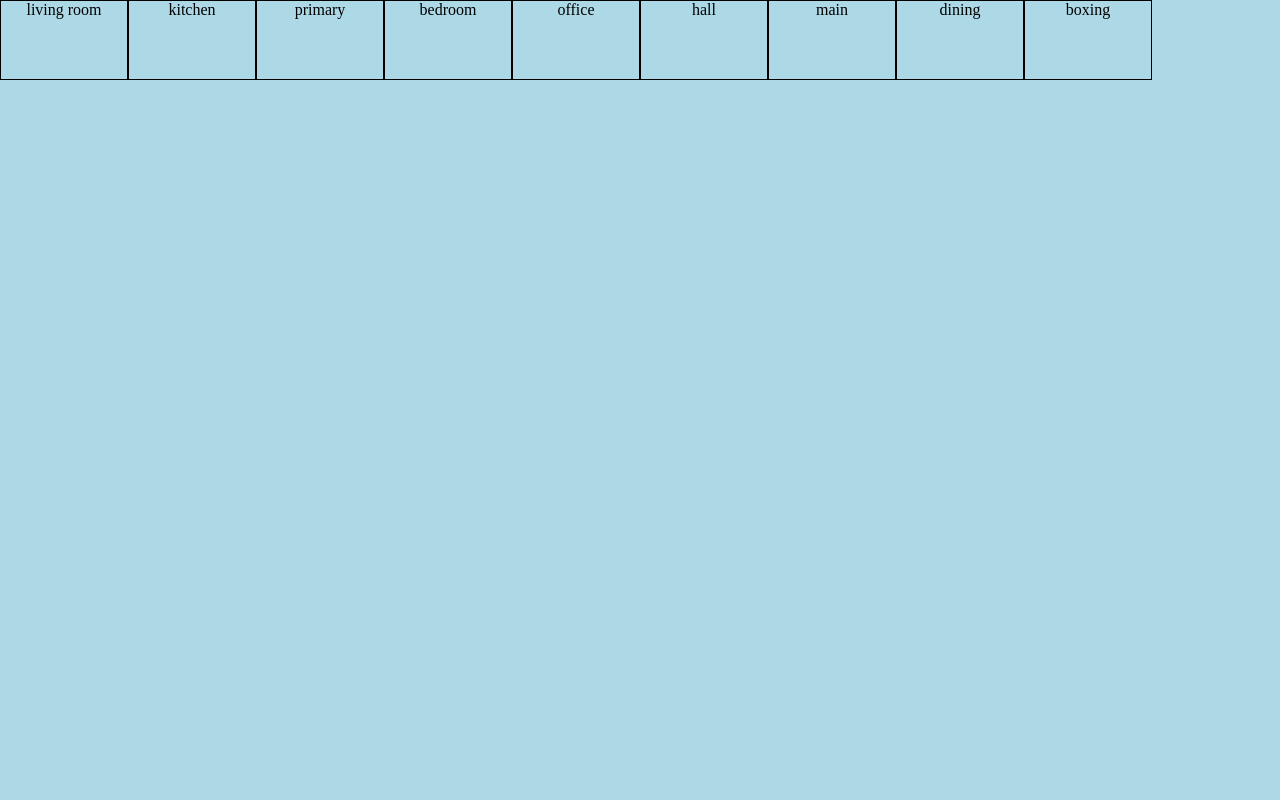
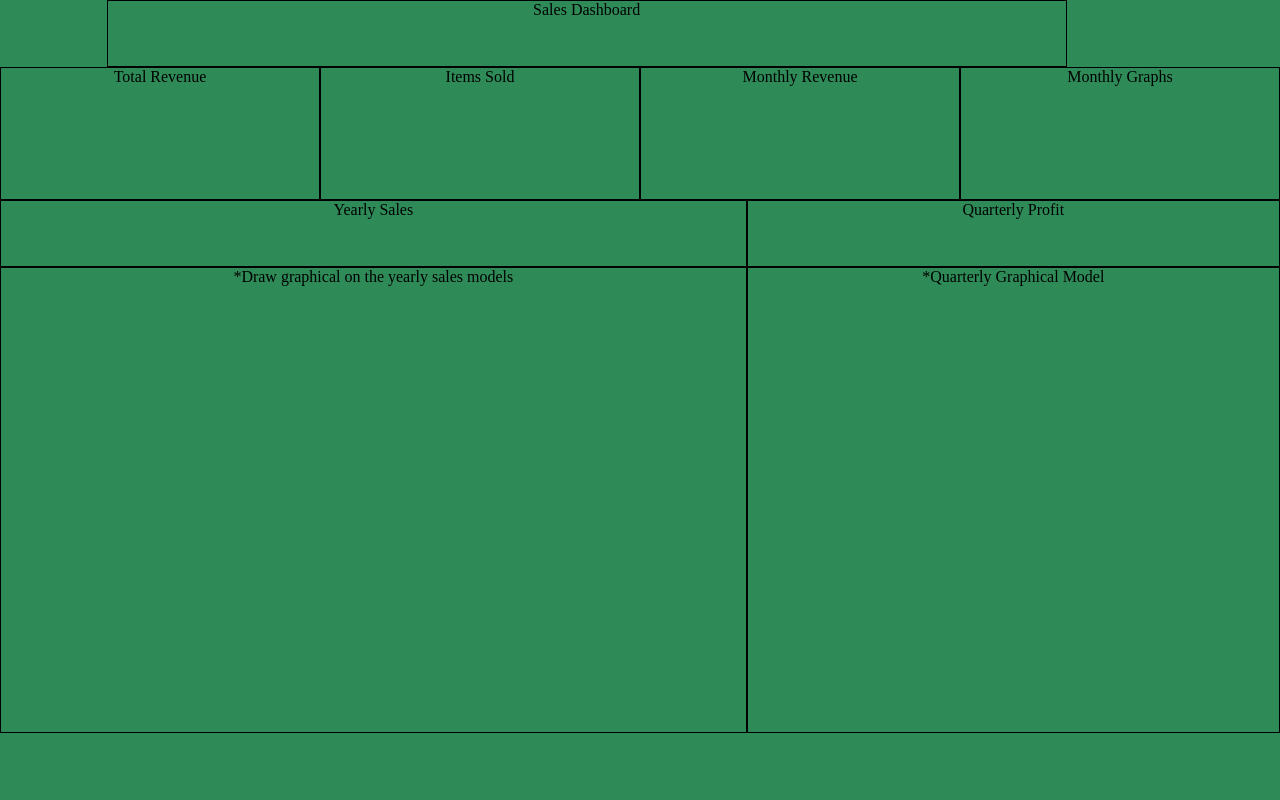
Before and after one commit to VangSang0/SalesTracker, a Flask app: page / in a window 1280 px wide. Run offline with Flask 3, Linux system fonts and the light colour scheme.

Commit message:
Adding grid and boxes for an outline of the website

```diff
--- a/static/style.css
+++ b/static/style.css
@@ -9,9 +9,9 @@ body{
     height: 100vh;
     width: 100%;
     display: inline-grid;
-    grid-template-rows: repeat(10, 1fr);
-    grid-template-columns: repeat(10, 1fr);
-    background-color: lightblue;
+    grid-template-rows: repeat(12, 1fr);
+    grid-template-columns: repeat(12, 1fr);
+    background-color: #2E8B57;
 }
 
 .room {
@@ -19,3 +19,48 @@ body{
     font-size: 1rem;
     text-align: center;
 }
+
+#room1{
+    grid-row: 1;
+    grid-column: 2 / 11;
+}
+
+#room2{
+    grid-row: 2/4;
+    grid-column: 1/4;
+}
+
+#room3{
+    grid-row: 2/4;
+    grid-column: 4/7;
+}
+
+#room4{
+    grid-row: 2/4;
+    grid-column: 7/10;
+}
+
+#room5{
+    grid-row: 2/4;
+    grid-column: 10/13;
+}
+
+#room6{
+    grid-row: 4;
+    grid-column: 1/8;
+}
+
+#room7{
+    grid-row: 4;
+    grid-column: 8/13;
+}
+
+#room8{
+    grid-row: 5/12;
+    grid-column: 1/8;
+}
+
+#room9{
+    grid-row: 5/12;
+    grid-column: 8/13;
+}
--- a/templates/index.html
+++ b/templates/index.html
@@ -9,15 +9,15 @@
 <body>
 
     <div class="container">
-        <div class="room" id="room1">living room</div>
-        <div class="room" id="room2">kitchen</div>
-        <div class="room" id="room3">primary</div>
-        <div class="room" id="room4">bedroom</div>
-        <div class="room" id="room5">office</div>
-        <div class="room" id="room6">hall</div>
-        <div class="room" id="room7">main</div>
-        <div class="room" id="room8">dining</div>
-        <div class="room" id="room9">boxing</div>
+        <div class="room" id="room1">Sales Dashboard</div>
+        <div class="room" id="room2">Total Revenue</div>
+        <div class="room" id="room3">Items Sold</div>
+        <div class="room" id="room4">Monthly Revenue</div>
+        <div class="room" id="room5">Monthly Graphs</div>
+        <div class="room" id="room6">Yearly Sales</div>
+        <div class="room" id="room7">Quarterly Profit</div>
+        <div class="room" id="room8">*Draw graphical on the yearly sales models</div>
+        <div class="room" id="room9">*Quarterly Graphical Model</div>
     </div>
 
 
```
